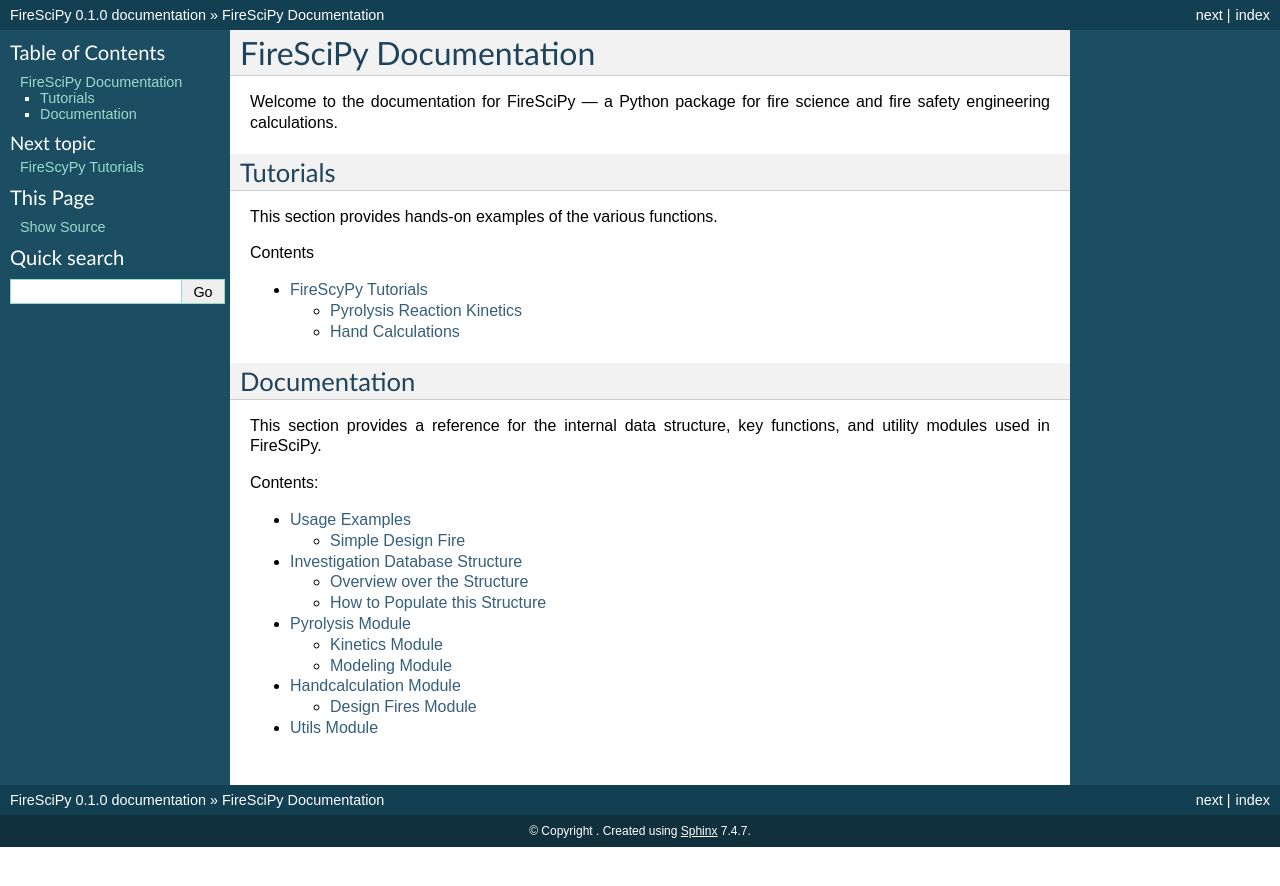
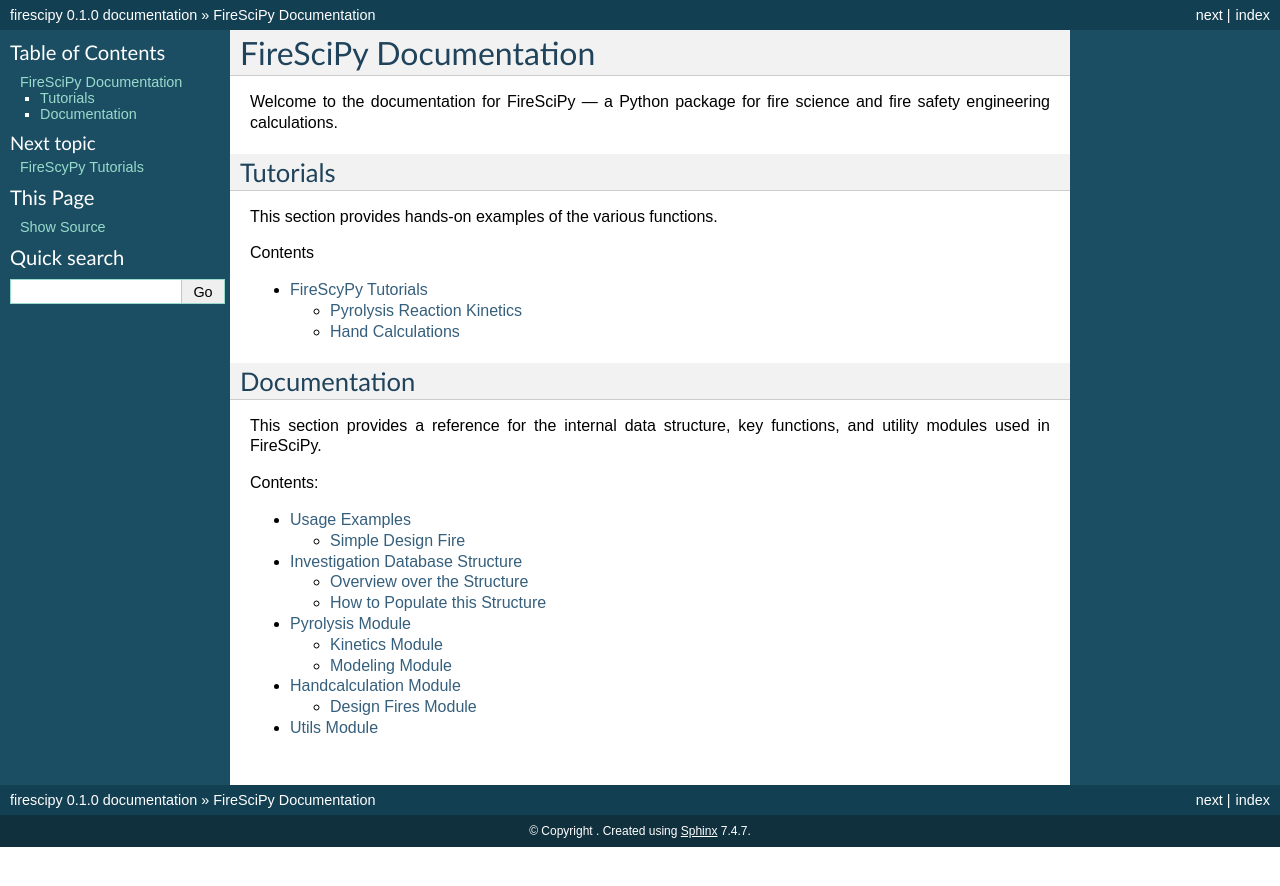
Before and after one commit to FireDynamics/FireSciPy, a Sphinx documentation site: the page built from docs/index.rst, in a window 1280 px wide. Shown: the top 886 px of the page. Built offline with Sphinx 7.4.7, drawn with Linux system fonts in a browser that asks for light colours.

Commit message:
Fix for docs.

```diff
--- a/docs/conf.py
+++ b/docs/conf.py
@@ -1,9 +1,9 @@
 import os
 import sys
 fsp_path = os.path.join("..", "src")
-sys.path.insert(0, os.path.abspath(fsp_path))  # So FireSciPy is importable
+sys.path.insert(0, os.path.abspath(fsp_path))  # So firescipy is importable
 
-project = "FireSciPy"
+project = "firescipy"
 author = "Tristan Hehnen, Lukas Arnold"
 release = "0.1.0"
 
```
